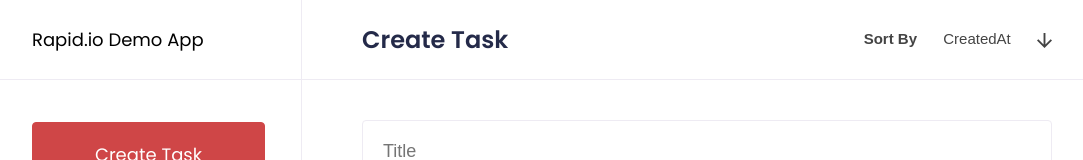
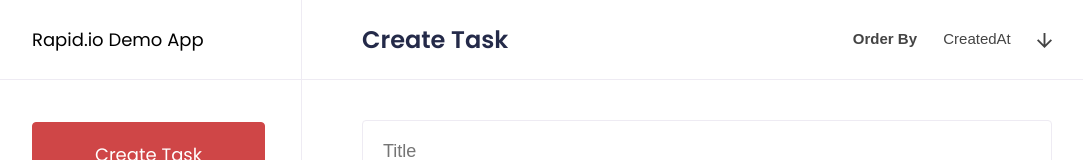
Before and after one commit to JSLibraryDirectory/demo-javascript-todo, a Next.js app: page /new in a window 1280 px wide. Shown: the top 160 px of the page, without its empty margins (98-1181 px from the left). Built offline with nearby package versions, Linux system fonts and the light colour scheme; what rapid-io would draw is missing.

Commit message:
close order by dropdown on item lick

```diff
--- a/components/sortby.js
+++ b/components/sortby.js
@@ -18,13 +18,18 @@ export default class extends Component {
     this.setState(prev => ({ isOpen: !prev.isOpen }))
   }
 
+  handleItemClick(val) {
+    this.handleClick()
+    this.props.onClick(val)
+  }
+
   render() {
     const { children, selected, onClick } = this.props
     const { isOpen } = this.state
     return (
       <div className="wrapper">
         <button onClick={this.handleClick}>
-          Sort By
+          Order By
           <span className="button-selected">
             {selected}
           </span>
@@ -38,7 +43,7 @@ export default class extends Component {
               <li
                 key={val}
                 className={selected === val && 'selected'}
-                onClick={() => onClick(val)}
+                onClick={() => this.handleItemClick(val)}
               >
                 {selected === val && <Check />}
                 {val}
```
